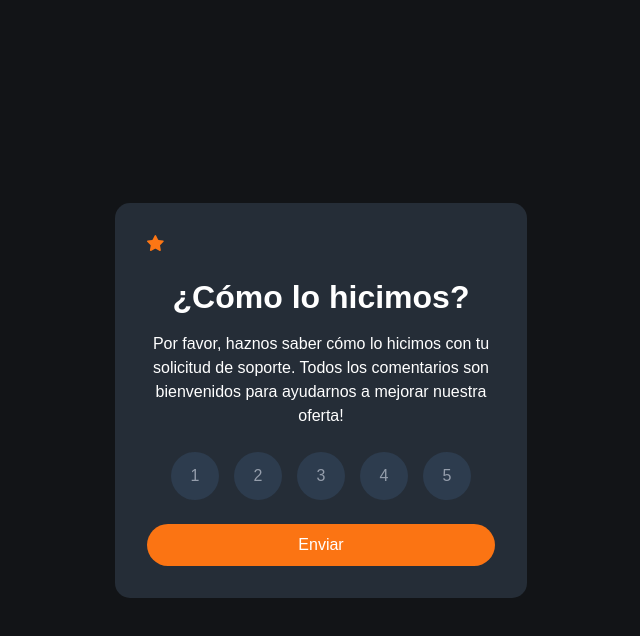
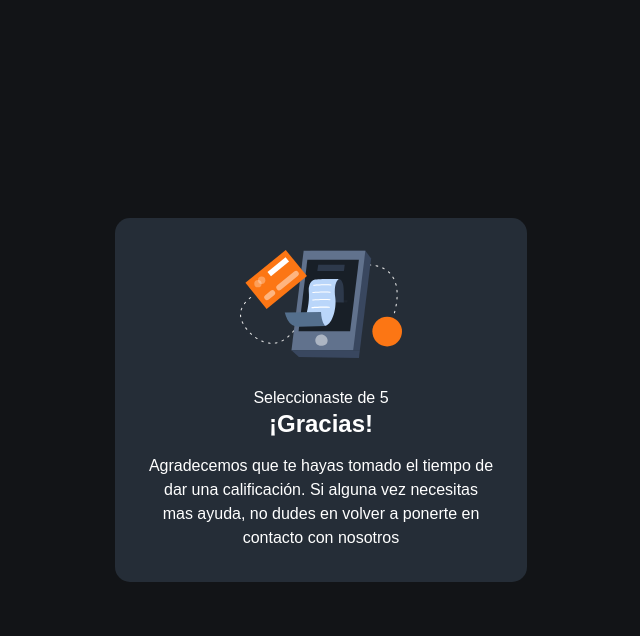
Before and after one commit to ronnyaalez/EXAMEN, a plain HTML site: page index.html in a window 1280 px wide. Both pictures are taken after a click on the button "Enviar". Shown: the whole page, without its empty margins (319-959 px from the left). Drawn offline with Linux system fonts and the light colour scheme.

Commit message:
update script.js and index.html

```diff
--- a/script.js
+++ b/script.js
@@ -1,13 +1,20 @@
 const Ratings = document.querySelectorAll('.star');
-let selectedRating = 0;
+let selectedRating = null;
 
-const submitButton = document.getElementById('#Submit');
+const submitButton = document.querySelector('#Submit');
 
 Ratings.forEach((button) => {
     button.addEventListener('click', () => {
         Ratings.forEach((btn) => btn.classList.remove('selected'));
         button.classList.add('selected');
-        selectedRating = button.getAttribute('data-rating');
+        selectedRating = button.textContent;
     });
 
 })
+
+
+submitButton.addEventListener('click', () => {
+document.querySelector('#rating-display').textContent = selectedRating;
+document.querySelector('#rating-card').style.display = 'none'
+document.querySelector('#Thank-you-card').style.display = 'block'
+})
```
Also changed, not shown: index.html (+1 -1 lines).
